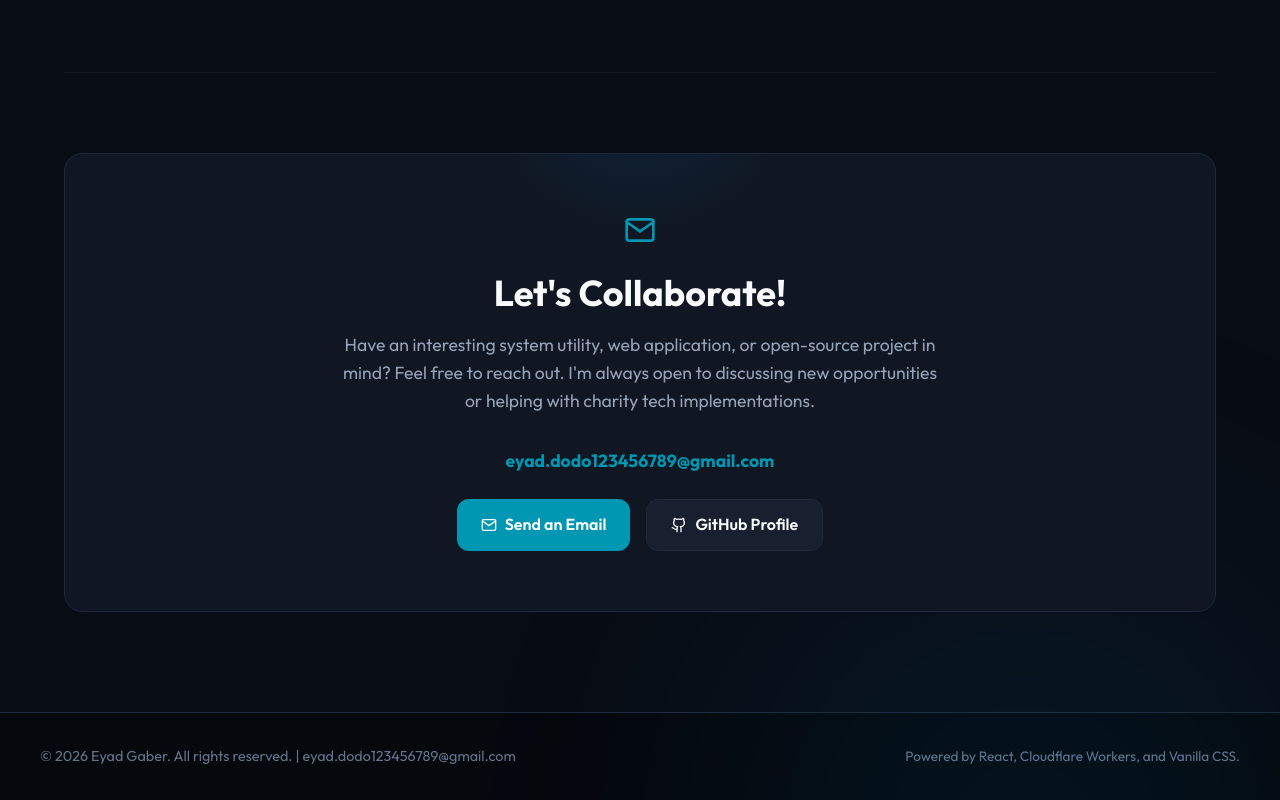
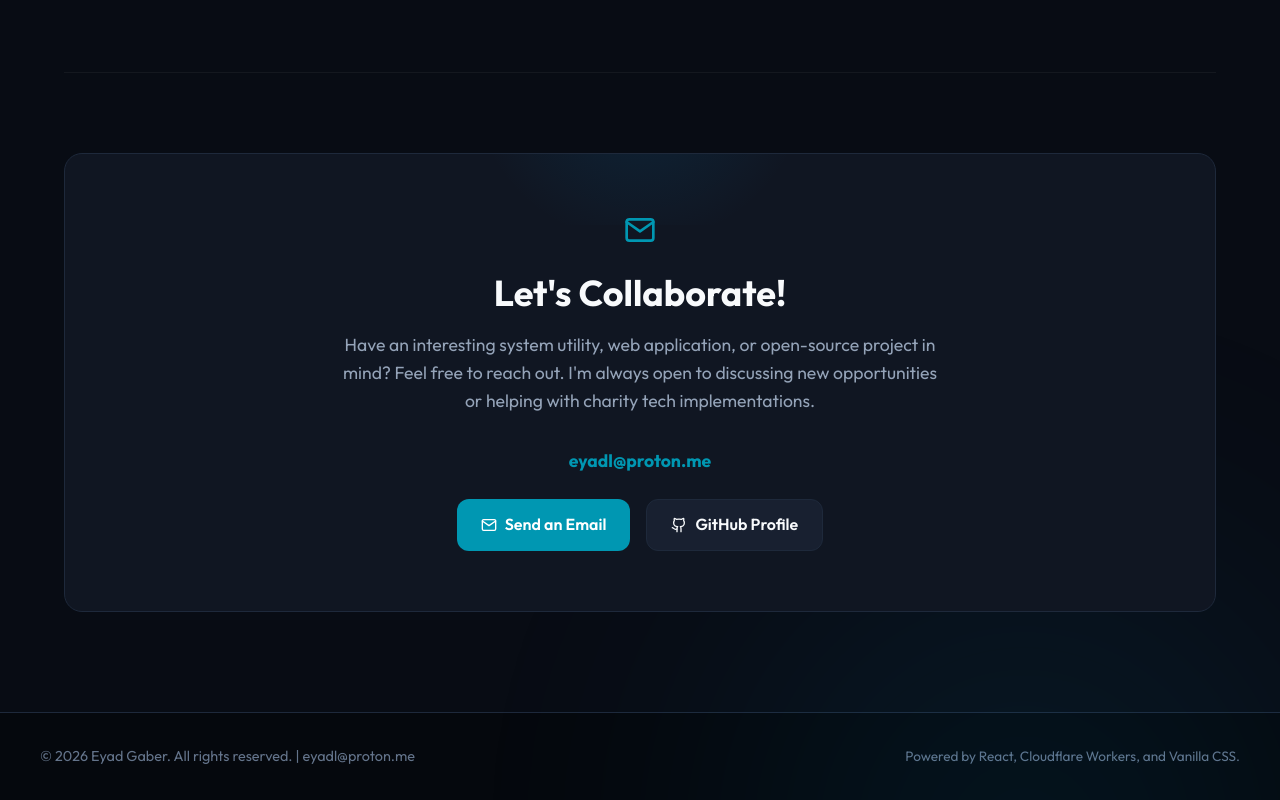
Before and after one commit to e6ad2020/portfolio, a React (Vite) app: page / in a window 1280 px wide. Shown: the part 3411-4211 px from the top of the page. Built offline with nearby package versions, Linux system fonts and the light colour scheme.

Commit message:
chore: update contact email address to proton.me in App.tsx

```diff
--- a/src/react-app/App.tsx
+++ b/src/react-app/App.tsx
@@ -361,10 +361,10 @@ function App() {
 								Feel free to reach out. I'm always open to discussing new opportunities or helping with charity tech implementations.
 							</p>
 							<p className="contact-email-display" style={{ fontSize: "1.1rem", fontWeight: 700, color: "var(--color-brand)", marginBottom: "24px" }}>
-								eyad.dodo123456789@gmail.com
+								eyadl@proton.me
 							</p>
 							<div className="contact-actions">
-								<a href="mailto:eyad.dodo123456789@gmail.com" className="mail-btn">
+								<a href="mailto:eyadl@proton.me" className="mail-btn">
 									<EnvelopeIcon size={16} />
 									<span>Send an Email</span>
 								</a>
@@ -386,7 +386,7 @@ function App() {
 			{/* Footer */}
 			<footer className="portfolio-footer">
 				<div className="footer-container">
-					<p>&copy; 2026 Eyad Gaber. All rights reserved. | eyad.dodo123456789@gmail.com</p>
+					<p>&copy; 2026 Eyad Gaber. All rights reserved. | eyadl@proton.me</p>
 					<p className="footer-meta">
 						Powered by React, Cloudflare Workers, and Vanilla CSS.
 					</p>
```
